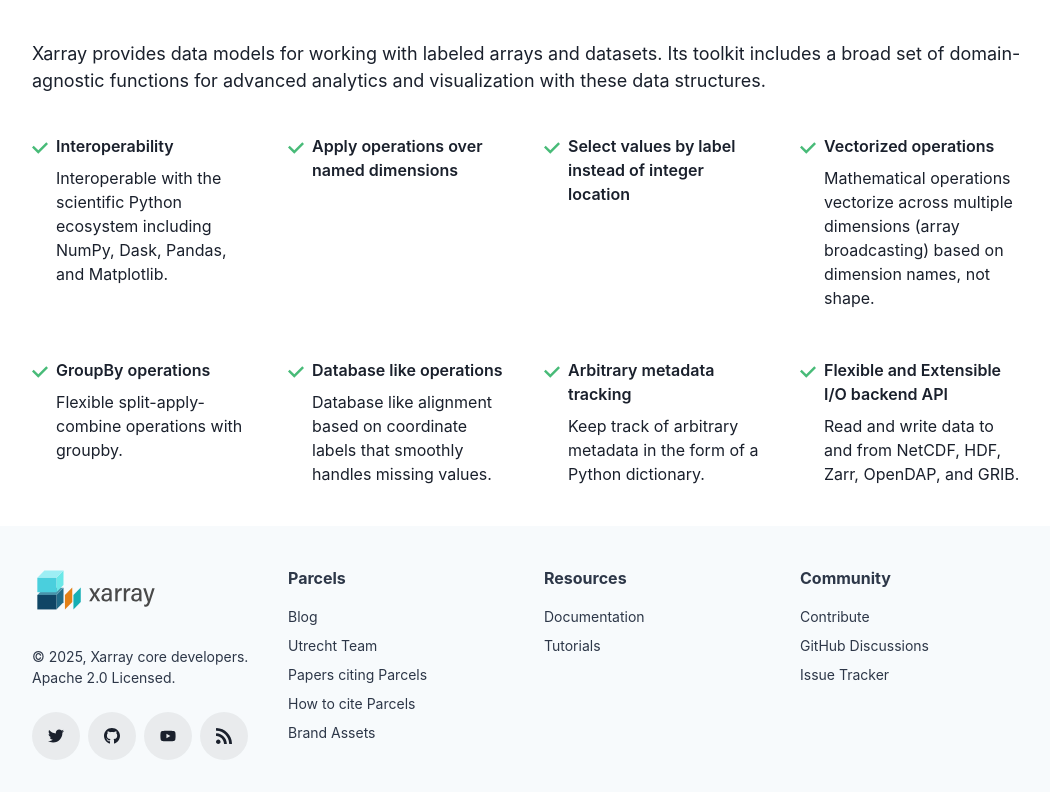
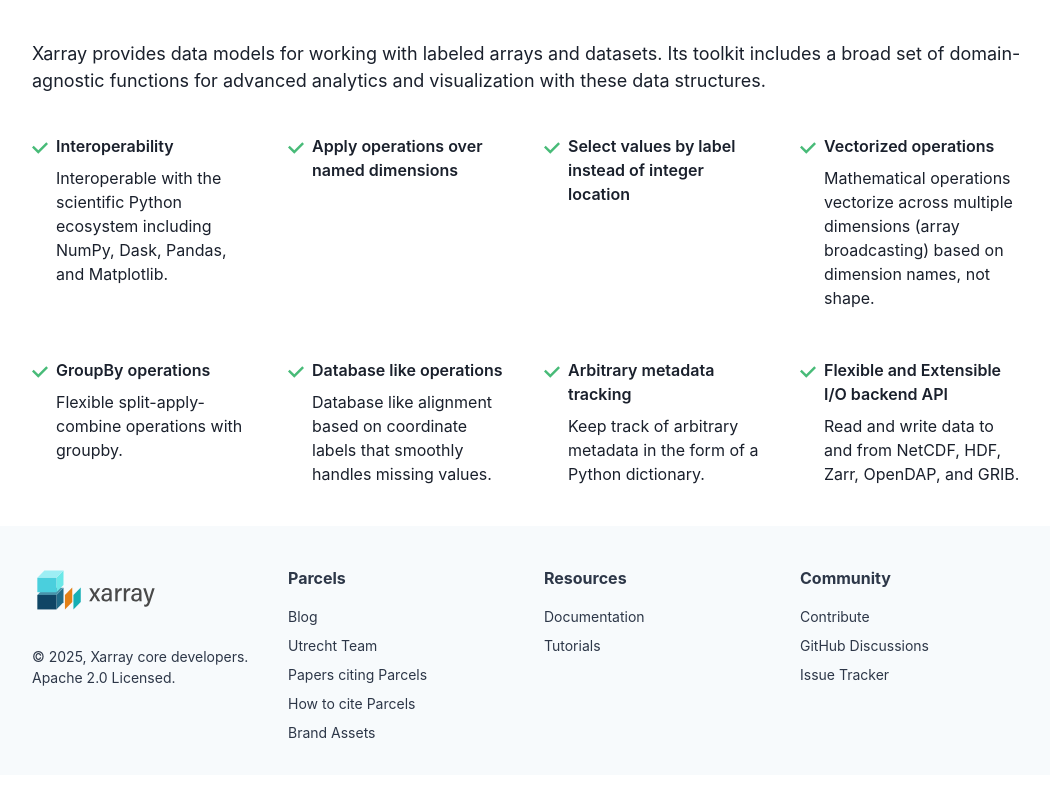
Before and after one commit to OceanParcels/oceanparcels_website, a Next.js app: page / in a window 1280 px wide. Shown: the part 1089-1881 px from the top of the page, without its empty margins (112-1162 px from the left). Built offline with nearby package versions, Linux system fonts and the light colour scheme.

Commit message:
remove social buttons

```diff
--- a/src/components/footer.js
+++ b/src/components/footer.js
@@ -10,11 +10,8 @@
   VStack,
 } from '@chakra-ui/react'
 
-import { getRootURL } from '@/lib/seo-utils'
-
 import { Image, Link } from '@/components/mdx'
 import { footerItems } from '@/data/footer-items'
-import { FaGithub, FaRss, FaTwitter, FaYoutube } from 'react-icons/fa'
 
 const SocialButton = ({ children, label, href }) => {
   return (
@@ -73,35 +70,6 @@
               © {new Date().getFullYear()}, Xarray core developers. Apache 2.0
               Licensed.
             </Text>
-
-            <Stack direction={'row'} spacing={2}>
-              <SocialButton
-                label={'Twitter'}
-                href={'https://twitter.com/xarray_dev'}
-              >
-                <FaTwitter size={70} />
-              </SocialButton>
-              <SocialButton
-                label={'GitHub'}
-                href={'https://github.com/pydata/xarray'}
-              >
-                <FaGithub size={70} />
-              </SocialButton>
-              <SocialButton
-                label={'YouTube'}
-                href={
-                  'https://www.youtube.com/channel/UCBlxVSA6xQXeb-i4GgTlO7g'
-                }
-              >
-                <FaYoutube size={70} />
-              </SocialButton>
-              <SocialButton
-                label={'Blog RSS Feed'}
-                href={`${getRootURL()}/atom.xml`}
-              >
-                <FaRss size={70} />
-              </SocialButton>
-            </Stack>
           </Stack>
           <Stack align={'flex-start'}>
             <ListHeader>Parcels</ListHeader>
```
